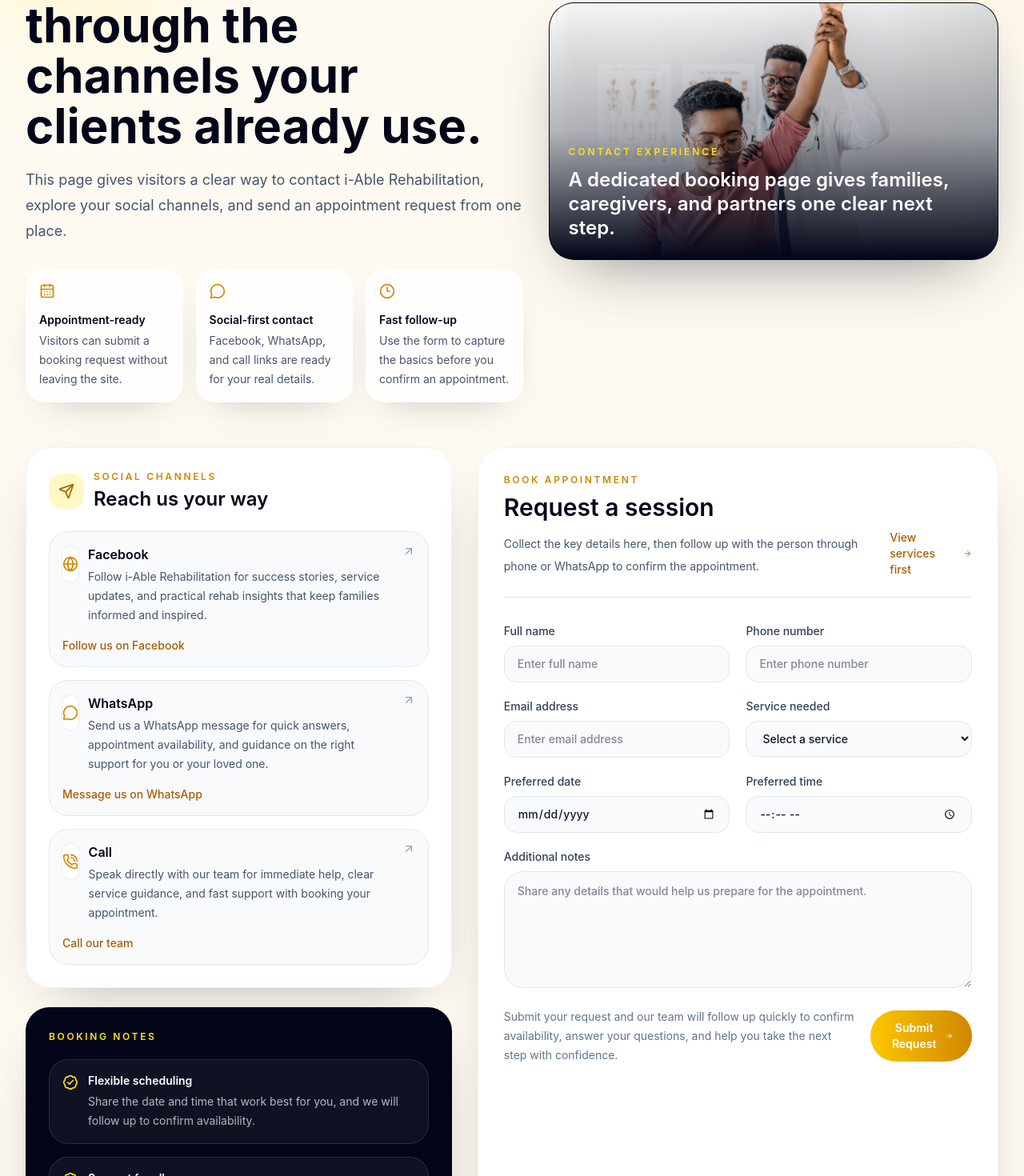
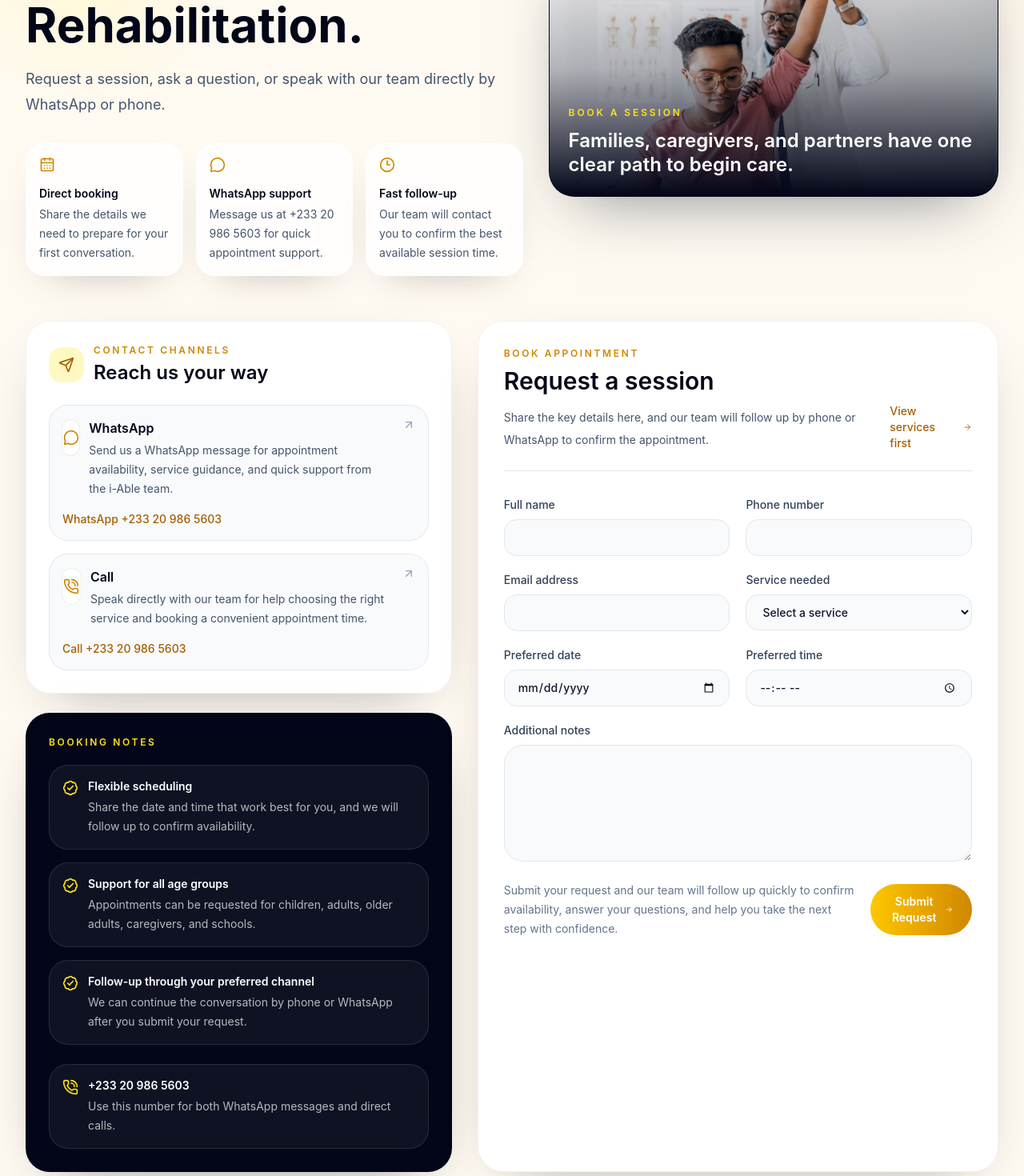
Before and after one commit to fidelnyame-80/we98-2983-2893-kjsd8, a React (Vite) app: page /contact in a window 1280 px wide. Shown: the part 320-1790 px from the top of the page at 80% size. Built offline with nearby package versions, Linux system fonts and the light colour scheme.

Commit message:
2nd commit

```diff
--- a/index.html
+++ b/index.html
@@ -5,6 +5,8 @@
     <link rel="icon" type="image/png" href="/favicon.png" />
     <meta name="viewport" content="width=device-width, initial-scale=1.0" />
     <link href="https://fonts.googleapis.com/css2?family=Inter:wght@400;500;600&family=Playfair+Display:wght@500;600;700&display=swap" rel="stylesheet">
+    <link rel="preconnect" href="https://fonts.gstatic.com" crossorigin>
+    <link href="https://fonts.googleapis.com/css2?family=Cormorant+Garamond:ital,wght@0,300..700;1,300..700&family=Creepster&display=swap" rel="stylesheet">
     <title>i-Able Rehabilitation</title>
   </head>
   <body>
--- a/src/Components/AboutUs.jsx
+++ b/src/Components/AboutUs.jsx
@@ -55,13 +55,13 @@ const AboutSection = () => {
             viewport={{ once: true }}
             transition={{ duration: 0.6 }}
           >
-            <span className="text-xs font-semibold tracking-widest uppercase text-yellow-500">
+            <span className="lg:text-lg text-xl font-semibold tracking-widest uppercase text-yellow-600 ">
               Our Aim
             </span>
 
-            <h2 className="text-3xl sm:text-4xl lg:text-5xl font-bold text-black mt-3 mb-5 leading-tight">
+            <h2 className="lg:text-3xl text-4xl lg:text-5xl font-bold text-black mt-3 mb-5 leading-tight font-[serif] ">
               Advancing{" "}
-              <span className="bg-gradient-to-r from-yellow-400 to-yellow-600 bg-clip-text text-transparent italic">
+              <span className="bg-gradient-to-r from-yellow-500 to-yellow-600 bg-clip-text text-transparent italic">
                 Functional Independence
               </span>{" "}
               Through Coordinated Rehabilitation
--- a/src/Components/FAQ.jsx
+++ b/src/Components/FAQ.jsx
@@ -93,7 +93,7 @@ const OutcomesSection = () => {
           transition={{ duration: 0.6 }}
           className="text-center max-w-3xl mx-auto mb-12"
         >
-          <span className="text-xs font-semibold tracking-widest uppercase text-yellow-500">
+          <span className="text-xl font-semibold tracking-widest uppercase text-yellow-500">
             Expected Outcomes
           </span>
 
--- a/src/Components/Hero.jsx
+++ b/src/Components/Hero.jsx
@@ -1,5 +1,6 @@
 import { motion } from "framer-motion";
 import { ArrowRight } from "lucide-react";
+import { Link } from "react-router-dom";
 import { Images } from "../assets/Images/Images";
 
 const MotionDiv = motion.div;
@@ -30,9 +31,9 @@ const HeroSection = () => {
         >
 
 
-          <h1 className="max-w-4xl text-4xl sm:text-5xl lg:text-6xl xl:text-7xl font-bold leading-[1.02] tracking-tight mb-4">
+          <h1 className="max-w-4xl text-4xl sm:text-5xl lg:text-6xl xl:text-7xl font-bold leading-[1.02] tracking-tight mb-4 font-[serif]">
             i-Able{" "}
-            <span className="bg-gradient-to-r from-yellow-300 via-yellow-400 to-amber-500 bg-clip-text text-transparent italic">
+            <span className="bg-gradient-to-r from-yellow-300 via-yellow-400 to-amber-500 bg-clip-text text-transparent italic font-[serif]">
               Rehabilitation
             </span>
           </h1>
@@ -49,18 +50,18 @@ const HeroSection = () => {
           <div className="flex flex-col sm:flex-row gap-4 mb-10">
             <a
               href="#services"
-              className="inline-flex items-center justify-center gap-2 px-8 py-4 rounded-full bg-gradient-to-r from-yellow-400 to-yellow-600 text-black font-semibold text-base hover:opacity-90 transition"
+              className="inline-flex items-center justify-center gap-2 px-8 py-4 rounded-full bg-black/75 text-white font-semibold text-base backdrop-blur-sm hover:bg-black/90 transition"
             >
               Explore Services
               <ArrowRight className="w-5 h-5" />
             </a>
 
-            <a
-              href="#outcomes"
-              className="inline-flex items-center justify-center gap-2 px-8 py-4 rounded-full border border-yellow-400/40 bg-black/25 text-white font-semibold text-base backdrop-blur-sm hover:bg-black/40 transition"
+            <Link
+              to="/contact#appointment-form"
+              className="inline-flex items-center justify-center gap-2 px-8 py-4 rounded-full bg-gradient-to-r from-yellow-400 to-yellow-600 text-white font-semibold text-base hover:opacity-90 transition"
             >
-              View Outcomes
-            </a>
+              Book an Appointment
+            </Link>
           </div>
         </MotionDiv>
       </div>
--- a/src/Components/ServicesSection.jsx
+++ b/src/Components/ServicesSection.jsx
@@ -106,7 +106,7 @@ const ServicesSection = () => {
           transition={{ duration: 0.6 }}
           className="mx-auto mb-12 max-w-3xl text-center lg:mb-14"
         >
-          <span className="text-xs font-semibold tracking-widest uppercase text-yellow-500">
+          <span className="text-xl font-semibold tracking-widest uppercase text-yellow-600">
             What We Do
           </span>
 
--- a/src/Pages/ContactPage.jsx
+++ b/src/Pages/ContactPage.jsx
@@ -6,8 +6,6 @@ import {
   BadgeCheck,
   CalendarDays,
   Clock3,
-  Globe,
-  MapPin,
   MessageCircle,
   PhoneCall,
   Send,
@@ -23,7 +21,6 @@ import {
 const MotionDiv = motion.div;
 
 const contactIcons = {
-  facebook: Globe,
   whatsapp: MessageCircle,
   call: PhoneCall,
 };
@@ -85,36 +82,34 @@ const ContactPage = () => {
               </span>
 
               <h1 className="mt-5 max-w-[12ch] text-[2.6rem] font-bold leading-[1.05] text-slate-950 sm:max-w-none sm:text-5xl lg:text-6xl">
-                Book an appointment and reach us through the channels your
-                clients already use.
+                Book an appointment with i-Able Rehabilitation.
               </h1>
 
               <p className="mt-5 max-w-2xl text-base leading-8 text-slate-600 lg:text-lg">
-                This page gives visitors a clear way to contact i-Able
-                Rehabilitation, explore your social channels, and send an
-                appointment request from one place.
+                Request a session, ask a question, or speak with our team
+                directly by WhatsApp or phone.
               </p>
 
               <div className="mt-8 grid gap-4 sm:grid-cols-3">
                 <div className="rounded-3xl border border-white/70 bg-white/80 p-4 shadow-[0_20px_50px_-30px_rgba(15,23,42,0.35)] backdrop-blur-sm">
                   <CalendarDays className="h-5 w-5 text-yellow-600" />
                   <p className="mt-4 text-sm font-semibold text-slate-950">
-                    Appointment-ready
+                    Direct booking
                   </p>
                   <p className="mt-1 text-sm leading-6 text-slate-600">
-                    Visitors can submit a booking request without leaving the
-                    site.
+                    Share the details we need to prepare for your first
+                    conversation.
                   </p>
                 </div>
 
                 <div className="rounded-3xl border border-white/70 bg-white/80 p-4 shadow-[0_20px_50px_-30px_rgba(15,23,42,0.35)] backdrop-blur-sm">
                   <MessageCircle className="h-5 w-5 text-yellow-600" />
                   <p className="mt-4 text-sm font-semibold text-slate-950">
-                    Social-first contact
+                    WhatsApp support
                   </p>
                   <p className="mt-1 text-sm leading-6 text-slate-600">
-                    Facebook, WhatsApp, and call links are ready for your real
-                    details.
+                    Message us at +233 20 986 5603 for quick appointment
+                    support.
                   </p>
                 </div>
 
@@ -124,8 +119,8 @@ const ContactPage = () => {
                     Fast follow-up
                   </p>
                   <p className="mt-1 text-sm leading-6 text-slate-600">
-                    Use the form to capture the basics before you confirm an
-                    appointment.
+                    Our team will contact you to confirm the best available
+                    session time.
                   </p>
                 </div>
               </div>
@@ -146,11 +141,11 @@ const ContactPage = () => {
                 <div className="absolute inset-0 bg-gradient-to-t from-slate-950 via-slate-950/30 to-transparent" />
                 <div className="absolute left-6 right-6 bottom-6">
                   <p className="text-xs font-semibold uppercase tracking-[0.24em] text-yellow-300">
-                    Contact Experience
+                    Book A Session
                   </p>
                   <p className="mt-3 max-w-lg text-2xl font-semibold leading-tight text-white">
-                    A dedicated booking page gives families, caregivers, and
-                    partners one clear next step.
+                    Families, caregivers, and partners have one clear path to
+                    begin care.
                   </p>
                 </div>
               </div>
@@ -176,7 +171,7 @@ const ContactPage = () => {
                   </div>
                   <div>
                     <p className="text-xs font-semibold uppercase tracking-[0.22em] text-yellow-600">
-                      Social Channels
+                      Contact Channels
                     </p>
                     <h2 className="mt-1 text-2xl font-semibold text-slate-950">
                       Reach us your way
@@ -249,21 +244,21 @@ const ContactPage = () => {
                   ))}
                 </div>
 
-                <div className="mt-6 rounded-3xl border border-white/10 bg-white/5 p-4">
-                  <div className="flex items-start gap-3">
-                    <MapPin className="mt-0.5 h-5 w-5 shrink-0 text-yellow-300" />
-                    <div>
-                      <p className="text-sm font-semibold text-white">
-                        Contact page only
-                      </p>
-                      <p className="mt-1 text-sm leading-6 text-white/70">
-                        Your placeholder links are already connected here, so you
-                        can swap in your real Facebook, WhatsApp, and phone
-                        details later without changing the layout.
-                      </p>
-                    </div>
+                <a
+                  href="tel:+233209865603"
+                  className="mt-6 flex items-start gap-3 rounded-3xl border border-white/10 bg-white/5 p-4 transition hover:border-yellow-300/40 hover:bg-white/10"
+                >
+                  <PhoneCall className="mt-0.5 h-5 w-5 shrink-0 text-yellow-300" />
+                  <div>
+                    <p className="text-sm font-semibold text-white">
+                      +233 20 986 5603
+                    </p>
+                    <p className="mt-1 text-sm leading-6 text-white/70">
+                      Use this number for both WhatsApp messages and direct
+                      calls.
+                    </p>
                   </div>
-                </div>
+                </a>
               </div>
             </MotionDiv>
 
@@ -284,8 +279,8 @@ const ContactPage = () => {
                     Request a session
                   </h2>
                   <p className="mt-3 max-w-2xl text-sm leading-7 text-slate-600">
-                    Collect the key details here, then follow up with the person
-                    through phone or WhatsApp to confirm the appointment.
+                    Share the key details here, and our team will follow up by
+                    phone or WhatsApp to confirm the appointment.
                   </p>
                 </div>
 
@@ -308,7 +303,6 @@ const ContactPage = () => {
                       value={formData.fullName}
                       onChange={handleChange}
                       required
-                      placeholder="Enter full name"
                       className="w-full rounded-2xl border border-slate-200 bg-slate-50 px-4 py-3 text-sm text-slate-900 outline-none transition focus:border-yellow-400 focus:bg-white"
                     />
                   </label>
@@ -321,7 +315,6 @@ const ContactPage = () => {
                       value={formData.phone}
                       onChange={handleChange}
                       required
-                      placeholder="Enter phone number"
                       className="w-full rounded-2xl border border-slate-200 bg-slate-50 px-4 py-3 text-sm text-slate-900 outline-none transition focus:border-yellow-400 focus:bg-white"
                     />
                   </label>
@@ -333,7 +326,6 @@ const ContactPage = () => {
                       name="email"
                       value={formData.email}
                       onChange={handleChange}
-                      placeholder="Enter email address"
                       className="w-full rounded-2xl border border-slate-200 bg-slate-50 px-4 py-3 text-sm text-slate-900 outline-none transition focus:border-yellow-400 focus:bg-white"
                     />
                   </label>
@@ -387,15 +379,14 @@ const ContactPage = () => {
                     value={formData.notes}
                     onChange={handleChange}
                     rows="5"
-                    placeholder="Share any details that would help us prepare for the appointment."
                     className="w-full rounded-3xl border border-slate-200 bg-slate-50 px-4 py-3 text-sm leading-6 text-slate-900 outline-none transition focus:border-yellow-400 focus:bg-white"
                   />
                 </label>
 
                 {isSubmitted && (
                   <div className="mt-6 rounded-3xl border border-emerald-200 bg-emerald-50 px-4 py-3 text-sm leading-6 text-emerald-800">
-                    Appointment request captured. Replace this placeholder flow
-                    with your real submission endpoint whenever you are ready.
+                    Appointment request received. Our team will contact you
+                    shortly to confirm availability.
                   </div>
                 )}
 
--- a/src/data/contactData.js
+++ b/src/data/contactData.js
@@ -1,20 +1,11 @@
 export const contactMethods = [
-  {
-    key: "facebook",
-    label: "Facebook",
-    href: "https://facebook.com/placeholder",
-    description:
-      "Follow i-Able Rehabilitation for success stories, service updates, and practical rehab insights that keep families informed and inspired.",
-    actionLabel: "Follow us on Facebook",
-    isExternal: true,
-  },
   {
     key: "whatsapp",
     label: "WhatsApp",
     href: "https://wa.me/233209865603",
     description:
-      "Send us a WhatsApp message for quick answers, appointment availability, and guidance on the right support for you or your loved one.",
-    actionLabel: "Message us on WhatsApp",
+      "Send us a WhatsApp message for appointment availability, service guidance, and quick support from the i-Able team.",
+    actionLabel: "WhatsApp +233 20 986 5603",
     isExternal: true,
   },
   {
@@ -22,8 +13,8 @@ export const contactMethods = [
     label: "Call",
     href: "tel:+233209865603",
     description:
-      "Speak directly with our team for immediate help, clear service guidance, and fast support with booking your appointment.",
-    actionLabel: "Call our team",
+      "Speak directly with our team for help choosing the right service and booking a convenient appointment time.",
+    actionLabel: "Call +233 20 986 5603",
     isExternal: false,
   },
 ];
--- a/tailwind.config.js
+++ b/tailwind.config.js
@@ -3,6 +3,7 @@ export default {
     extend: {
       fontFamily: {
         heading: ["Playfair Display", "serif"],
+        serif: ["Cormorant Garamond"],
         body: ["Inter", "sans-serif"],
       },
     },
```
